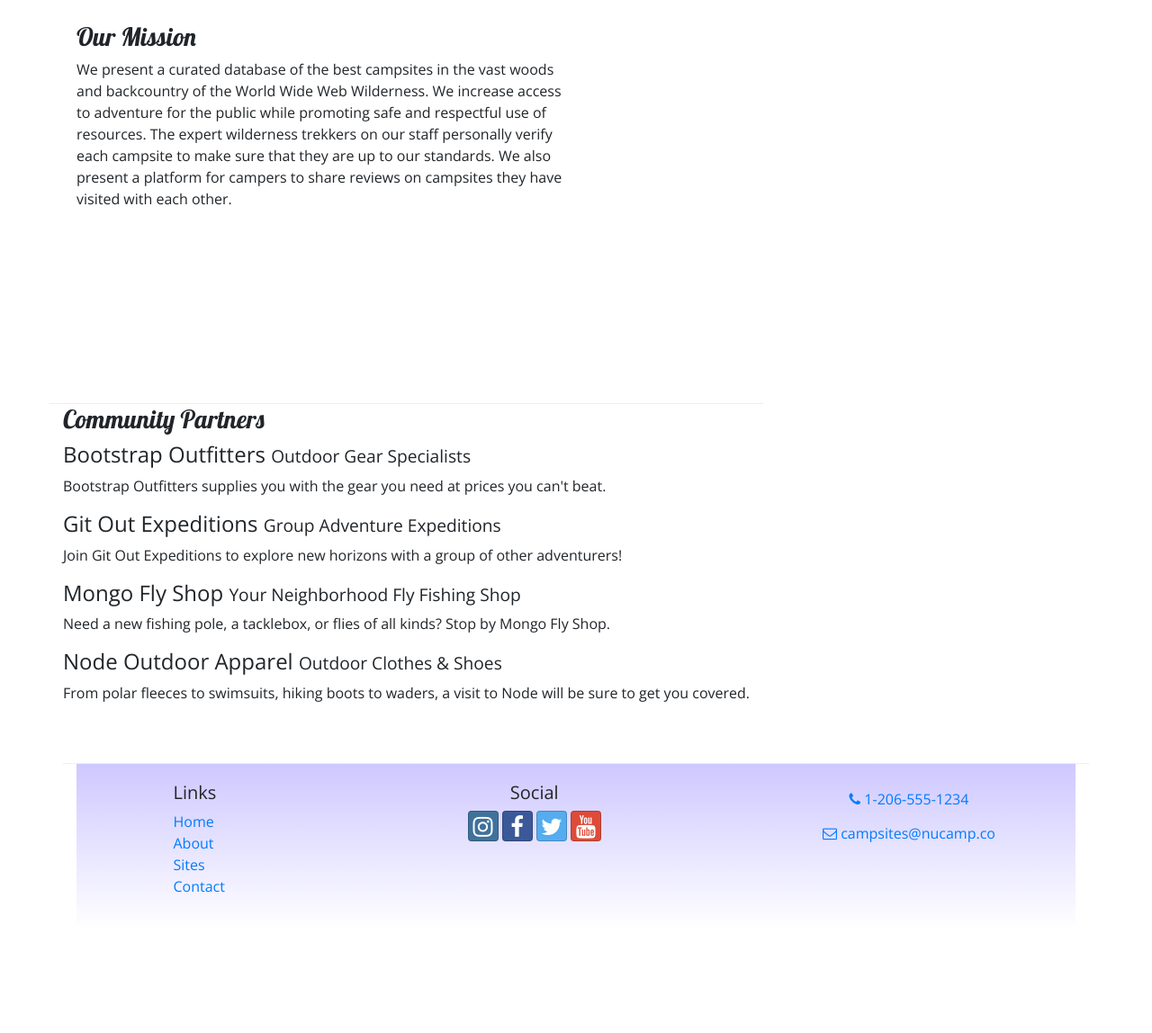
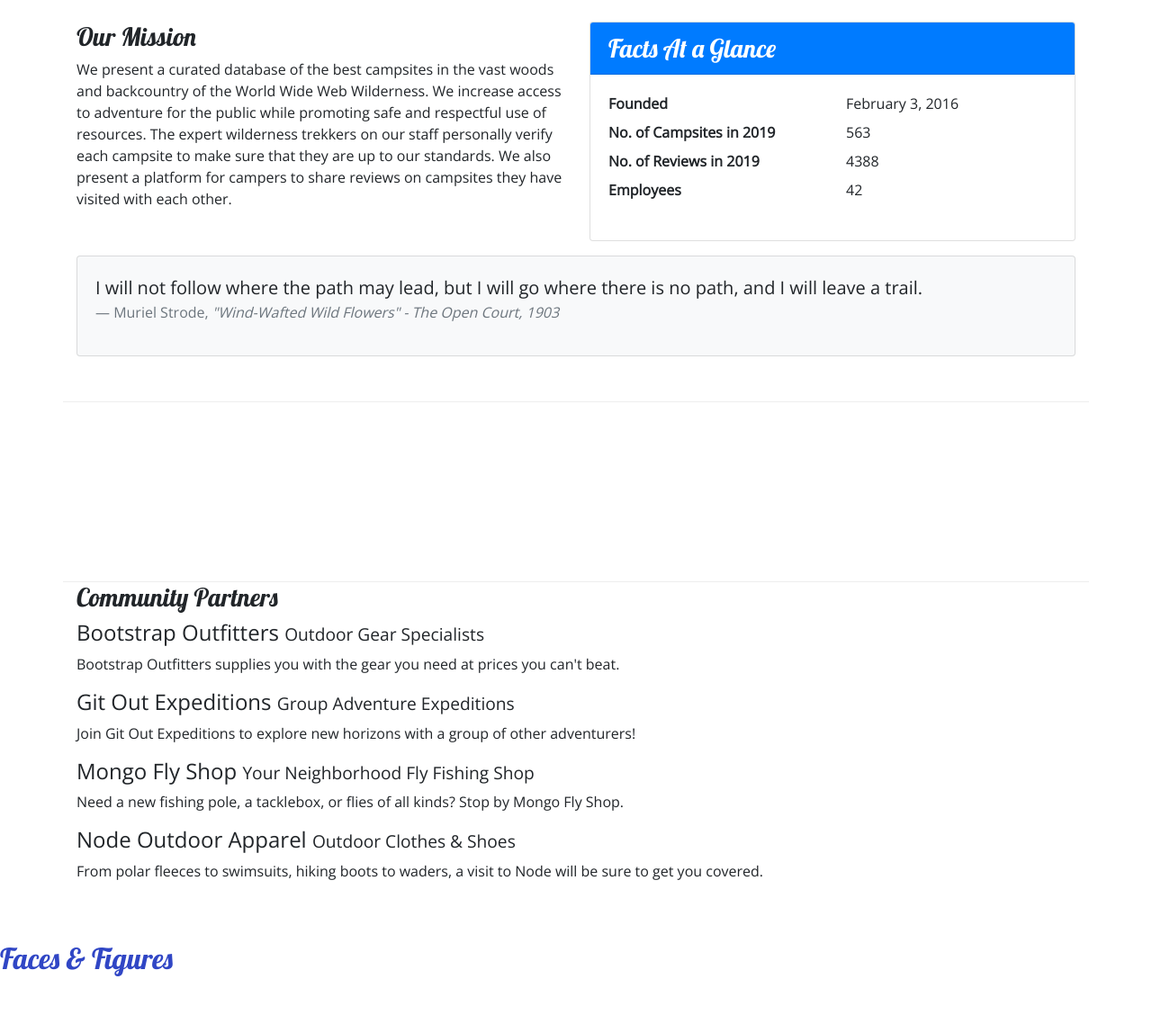
Before and after one commit to paderx01/Nucamp-Bootstrap, a website: page aboutus.html in a window 1280 px wide. Shown: the part 380-1528 px from the top of the page at 90% size. Before the commit the page ends 1413 px from the top, so only its background shows below. Drawn offline with nearby package versions, Linux system fonts and the light colour scheme.

Commit message:
added cards with bootstrap

```diff
--- a/aboutus.html
+++ b/aboutus.html
@@ -10,10 +10,10 @@
     <link rel="stylesheet" href="node_modules/bootstrap/dist/css/bootstrap.min.css" />
 
     <!-- Additional CSS must be placed after Bootstrap CSS -->
-    <link rel="stylesheet" href="css/styles.css" />
     <link rel="stylesheet" href="node_modules/font-awesome/css/font-awesome.min.css" />
     <link rel="stylesheet" href="node_modules/bootstrap-social/bootstrap-social.css" />
     <link rel="stylesheet" href="https://fonts.googleapis.com/css?family=Lobster|Open+Sans" />
+    <link rel="stylesheet" href="css/styles.css" />
 
 
     <title>NuCamp: A Better Way To Camp</title>
@@ -61,12 +61,41 @@
                </div>
             </div>
 
-                <div class="row row-content">
-                    <div class="col-sm-6">
-                <h3>Our Mission</h3>
-                <p>We present a curated database of the best campsites in the vast woods and backcountry of the World Wide Web Wilderness. We increase access to adventure for the public while promoting safe and respectful use of resources. The expert wilderness trekkers on our staff personally verify each campsite to make sure that they are up to our standards. We also present a platform for campers to share reviews on campsites they have visited with each other.</p>
+            <div class="row row-content">
+                <div class="col-sm-6">
+                    <h3>Our Mission</h3>
+                    <p>We present a curated database of the best campsites in the vast woods and backcountry of the World Wide Web Wilderness. We increase access to adventure for the public while promoting safe and respectful use of resources. The expert wilderness trekkers on our staff personally verify each campsite to make sure that they are up to our standards. We also present a platform for campers to share reviews on campsites they have visited with  each other.</p>
                 </div>
-
+                <div class="col-sm-6">
+                    <div class="card">
+                        <h3 class="card-header bg-primary text-white">Facts At a Glance</h3>
+                        <div class="card-body">
+                            <dl class="row">
+                                <dt class="col-6">Founded</dt>
+                                <dd class="col-6">February 3, 2016</dd>
+                                <dt class="col-6">No. of Campsites in 2019</dt>
+                                <dd class="col-6">563</dd>
+                                <dt class="col-6">No. of Reviews in 2019</dt>
+                                <dd class="col-6">4388</dd>
+                                <dt class="col-6">Employees</dt>
+                                <dd class="col-6">42</dd>
+                            </dl>
+                        </div>
+                    </div>
+                </div>
+                <div class="col">
+                    <div class="card bg-light mt-3">
+                        <blockquote class="blockquote card-body">
+                            <p class="mb-0">I will not follow where the path may lead, but I will go where there is no path, and I will leave a trail.</p>
+                            <footer class="blockquote-footer">Muriel Strode,
+                                <cite title="Source Title">"Wind-Wafted Wild Flowers" -
+                                    The Open Court, 1903
+                                </cite>
+                            </footer>
+                        </blockquote>
+                    </div>
+                </div>
+            </div>
             <div>
                 <div class="row row-content"></div>
                 <h3>Community Partners</h3>
@@ -81,7 +110,14 @@
             </div>
     </div>
 
-    <footer>
+    <div class="row row-content">
+        <div class="col-sm-9">
+            <h2>Faces &amp; Figures</h2>
+        </div>
+
+    </div>
+
+    <footer class="site-footer">
         <div class="container">
             <div class="row">
                 <div class="col-4 col-sm-2 offset-1">
@@ -95,10 +131,10 @@
                 </div>
                 <div class="col-6 col-sm-5 text-center">
                     <h5>Social</h5>
-                    <a class="btn btn-social-icon btn-instagram" href="http://instagram.com/"><i class="fa fa-instagram"></i></a>
-                    <a class="btn btn-social-icon btn-facebook" href="http://facebook.com/"><i class="fa fa-facebook"></i></a>
-                    <a class="btn btn-social-icon btn-twitter" href="http://twitter.com/"><i class="fa fa-twitter"></i></a>
-                    <a class="btn btn-social-icon btn-google" href="http://youtube.com/"><i class="fa fa-youtube"></i></a>
+                      <a class="btn btn-instagram" href="http://instagram.com/"><i class="fa fa-instagram"></i></a>
+                      <a class="btn btn-facebook" href="http://facebook.com/"><i class="fa fa-facebook"></i></a>
+                      <a class="btn btn-twitter" href="http://twitter.com/"><i class="fa fa-twitter"></i></a>
+                      <a class="btn btn-google" href="http://youtube.com/"><i class="fa fa-youtube"></i></a>
                 </div>
                 <div class="col-sm-4 text-center">
                     <a role="button" class="btn btn-link" href="tel:+12065551234"><i class="fa fa-phone"></i> 1-206-555-1234</a><br />
--- a/css/styles.css
+++ b/css/styles.css
@@ -14,7 +14,7 @@ header h2 {
     color: #CEC8FF;
 }
 
-footer {
+.site-footer {
     background-image: linear-gradient(#CEC8FF, white);
     padding: 20px 0;
 }
```
Also changed, not shown: contactus.html (+6 -5 lines), index.html (+7 -3 lines).
